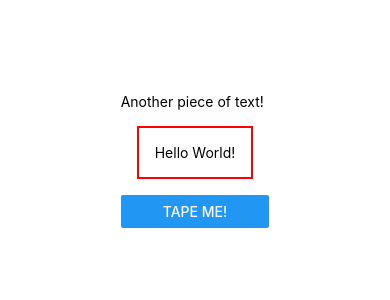
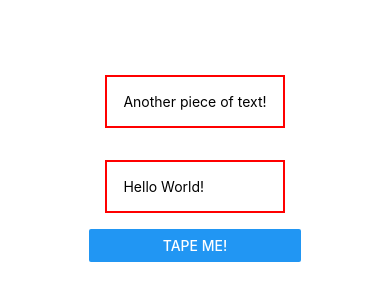
Before and after one commit to amitroy497/full-native-study-using-expo, a React Native app: screen / in a window 390 px wide. Shown: the part 262-562 px from the top of the page. Built offline with nearby package versions, Linux system fonts and the light colour scheme.

Commit message:
2. Use of StyleSheet

```diff
--- a/App.js
+++ b/App.js
@@ -1,5 +1,6 @@
 import { StyleSheet, View } from 'react-native';
-import Main from './src/1-InlineStyles';
+import Main from './src/2-StyleSheet';
+// import Main from './src/1-InlineStyles';
 
 export default function App() {
 	return (
--- /dev/null
+++ b/src/2-StyleSheet/index.js
@@ -0,0 +1,24 @@
+import { Button, StyleSheet, Text, View } from 'react-native';
+
+const Main = () => {
+	return (
+		<View>
+			<View>
+				<Text style={styles.dummyText}>Another piece of text!</Text>
+			</View>
+			<Text style={styles.dummyText}>Hello World!</Text>
+			<Button title='Tape me!' />
+		</View>
+	);
+};
+
+const styles = StyleSheet.create({
+	dummyText: {
+		margin: 16,
+		padding: 16,
+		borderWidth: 2,
+		borderColor: 'red',
+	},
+});
+
+export default Main;
```
